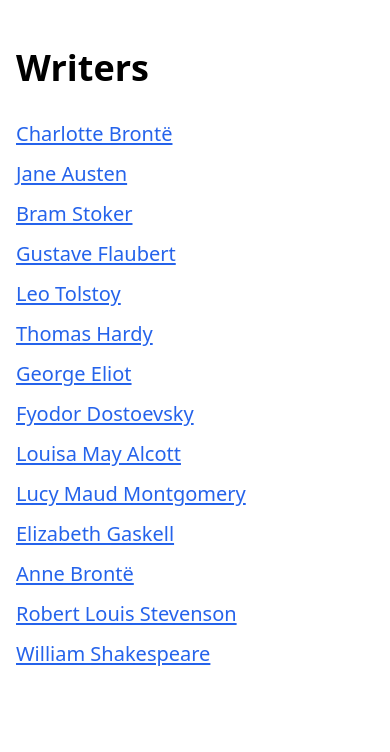
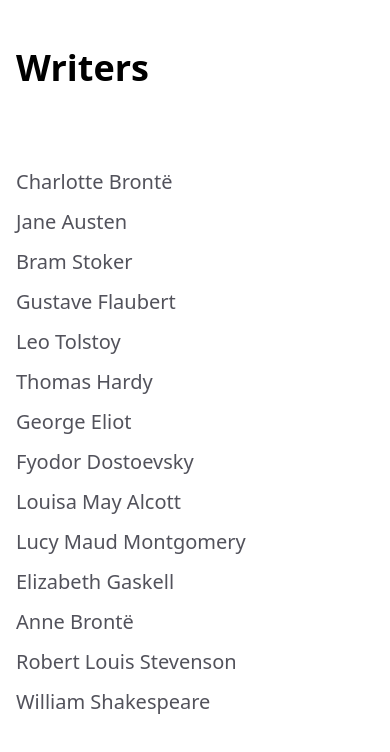
Before and after one commit to danedwardsdeveloper/classic-reader, a Next.js app: page /writers in a window 390 px wide. Shown: the top 752 px of the page. Built offline with nearby package versions, Linux system fonts and the light colour scheme.

Commit message:
Update styles

```diff
--- a/src/app/styles.tailwind.css
+++ b/src/app/styles.tailwind.css
@@ -4,7 +4,7 @@
 
 @layer base {
   h1 {
-    @apply text-4xl font-semibold mb-8 text-pretty;
+    @apply text-4xl font-semibold mb-20 text-pretty;
   }
   h2 {
     @apply text-3xl font-medium mb-4;
@@ -22,7 +22,7 @@
     @apply transition-colors duration-300
   }
   .link-primary {
-    @apply link text-blue-600 underline underline-offset-2 md:text-zinc-600 md:no-underline hover:text-blue-600 active:text-blue-700
+    @apply link text-zinc-600 underline-offset-2 hover:text-blue-600 active:text-blue-700
   }
   .button {
     @apply rounded-lg px-3 py-1 font-medium text-sm border-2  transition-all duration-300 shadow active:shadow-none;
```
